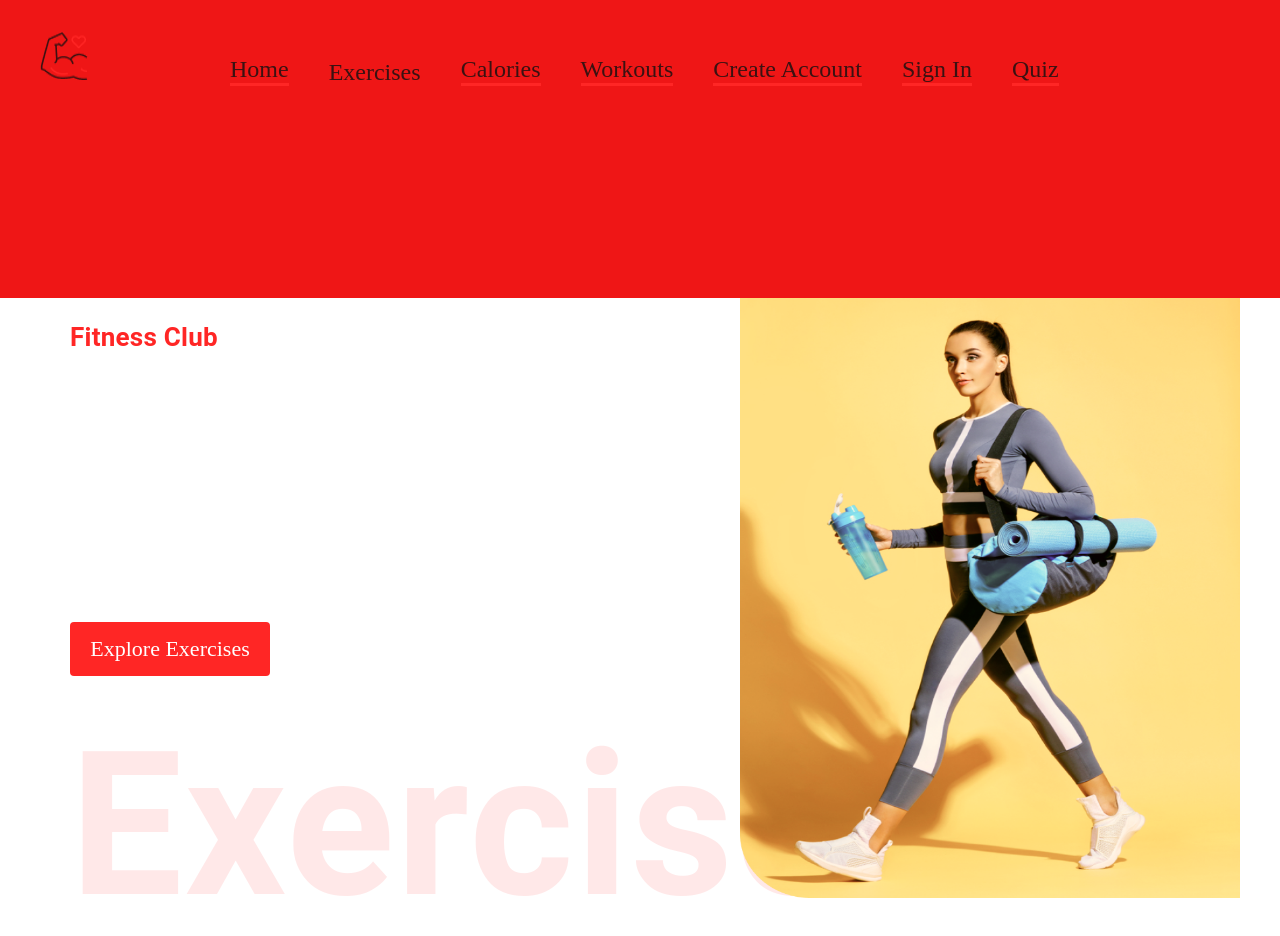
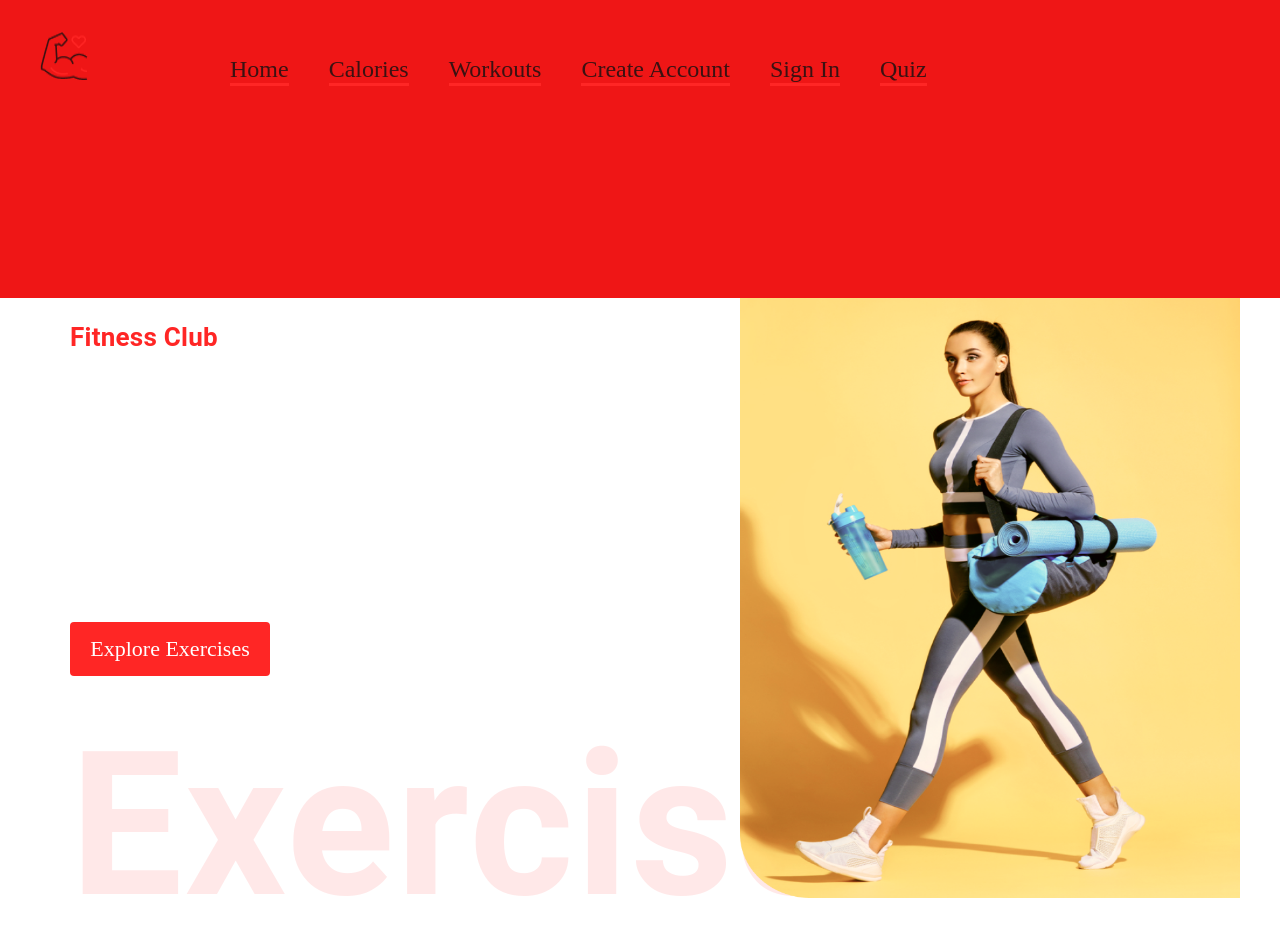
Before and after one commit to hailley-kane/Capstone_Project, a React (Create React App) app: page / in a window 1280 px wide. Shown: the top 936 px of the page. Built offline with nearby package versions, Linux system fonts and the light colour scheme; no server answers.

Commit message:
Update NavBar.js

```diff
--- a/src/components/NavBar.js
+++ b/src/components/NavBar.js
@@ -14,7 +14,6 @@ const NavBar = () =>
       </Link>
       <Stack direction={'row'} gap={'40px'} fontSize={'24px'} alignItems={'flex-end'}>
         <Link to='/' style={{textDecoration: 'none', color: '#3A1212', borderBottom: '3px solid #FF2625'}}>Home</Link>
-        <a href="#exercises" style={{textDecoration: 'none', color: '#3A1212'}}>Exercises</a>
         <Link to = '/CalorieTracker' style={{textDecoration: 'none', color: '#3A1212', borderBottom: '3px solid #FF2625'}}>Calories</Link>
         <Link to = '/workouts' style={{textDecoration: 'none', color: '#3A1212', borderBottom: '3px solid #FF2625'}}>Workouts</Link>
         <Link to = '/Register' style={{textDecoration: 'none', color: '#3A1212', borderBottom: '3px solid #FF2625'}}>Create Account</Link>
```
